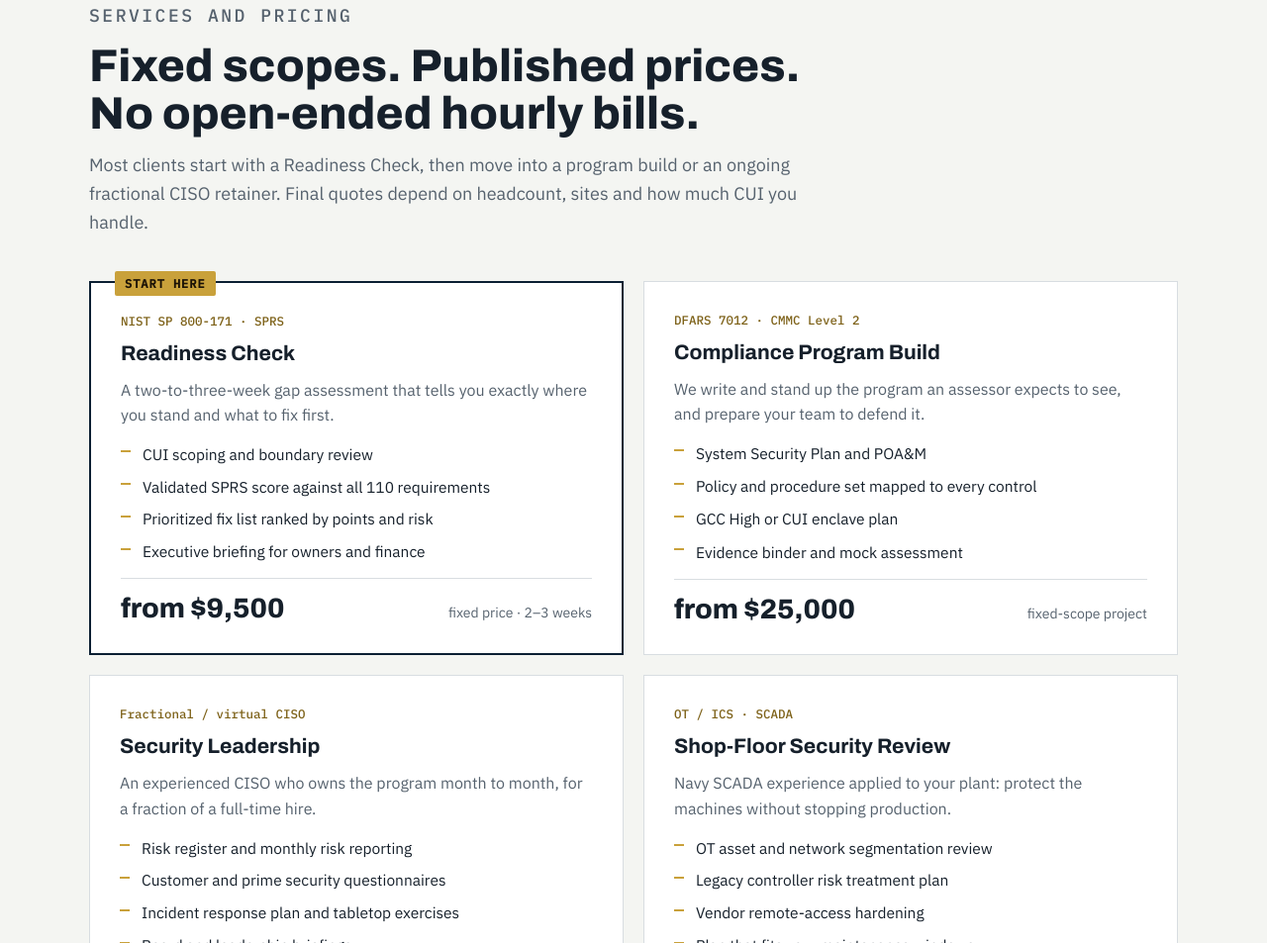
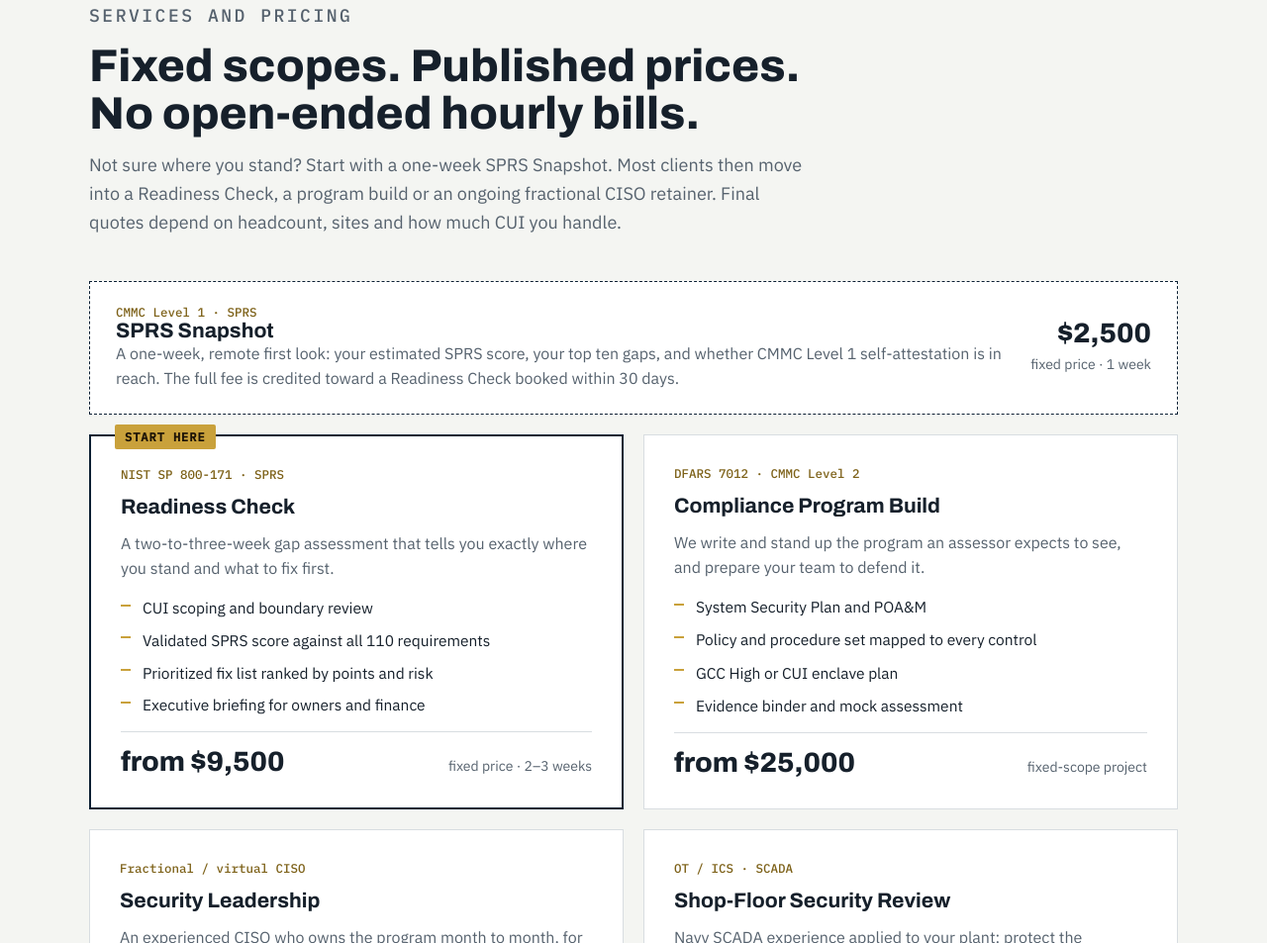
Before and after one commit to Jakeabambo/stedfastsentinel.com, a plain HTML site: page index.html in a window 1280 px wide. Shown: the part 2047-3000 px from the top of the page at 99% size. Drawn offline with Linux system fonts and the light colour scheme.

Commit message:
Add $2,500 SPRS Snapshot entry offer to services

```diff
--- a/index.html
+++ b/index.html
@@ -170,6 +170,12 @@ input[type=range]{width:100%;margin-top:14px;accent-color:var(--ink)}
 .svc-more{margin-top:20px;display:grid;grid-template-columns:minmax(0,1fr) auto;gap:16px;align-items:center;background:var(--signal-soft);border:1px solid #efd7b0;padding:20px 24px}
 @media (max-width:620px){.svc-more{grid-template-columns:1fr}}
 .svc-more p{font-size:16px}
+.snap{margin-bottom:20px;display:grid;grid-template-columns:minmax(0,1fr) auto;gap:8px 24px;align-items:center;background:var(--sheet);border:1px dashed var(--ink);padding:22px 26px}
+@media (max-width:620px){.snap{grid-template-columns:1fr}}
+.snap h3{margin:0}
+.snap p{color:var(--muted);font-size:16px}
+.snap .price{border-top:0;padding-top:0;flex-direction:column;align-items:flex-end;gap:6px}
+@media (max-width:620px){.snap .price{align-items:flex-start}}
 
 /* process */
 .steps{display:grid;grid-template-columns:repeat(4,minmax(0,1fr));gap:0;counter-reset:s;border-top:2px solid var(--ink)}
@@ -354,7 +360,15 @@ footer a{color:var(--on-ink-muted)}
       <div class="head">
         <p class="eyebrow">Services and pricing</p>
         <h2>Fixed scopes. Published prices. No open-ended hourly bills.</h2>
-        <p>Most clients start with a Readiness Check, then move into a program build or an ongoing fractional CISO retainer. Final quotes depend on headcount, sites and how much CUI you handle.</p>
+        <p>Not sure where you stand? Start with a one-week SPRS Snapshot. Most clients then move into a Readiness Check, a program build or an ongoing fractional CISO retainer. Final quotes depend on headcount, sites and how much CUI you handle.</p>
+      </div>
+      <div class="snap">
+        <div>
+          <p class="ref" style="font:500 12.5px var(--mono);color:var(--signal-ink)">CMMC Level 1 · SPRS</p>
+          <h3>SPRS Snapshot</h3>
+          <p>A one-week, remote first look: your estimated SPRS score, your top ten gaps, and whether CMMC Level 1 self-attestation is in reach. The full fee is credited toward a Readiness Check booked within 30 days.</p>
+        </div>
+        <div class="price"><b>$2,500</b><small>fixed price · 1 week</small></div>
       </div>
       <div class="svc">
         <article class="lead">
```
